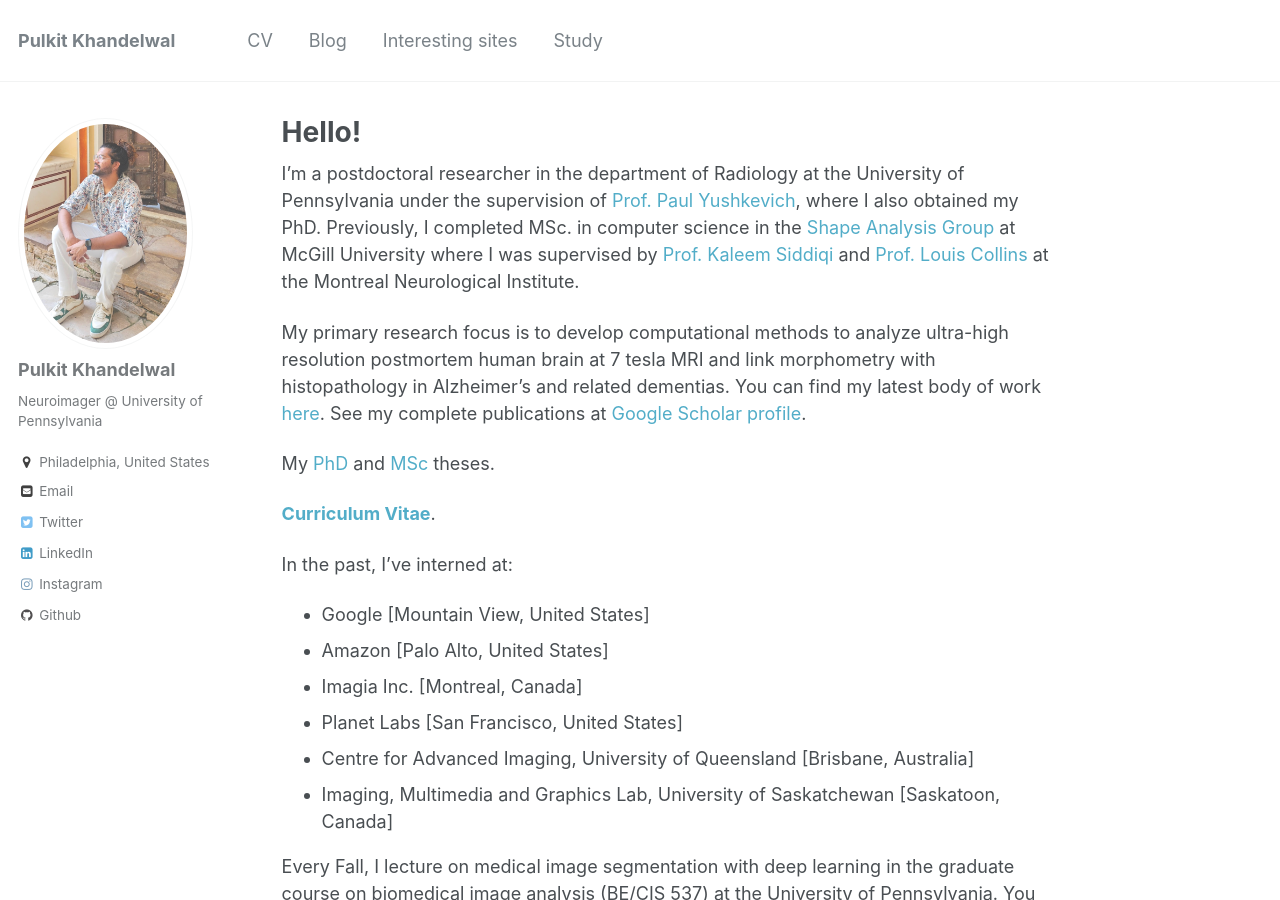
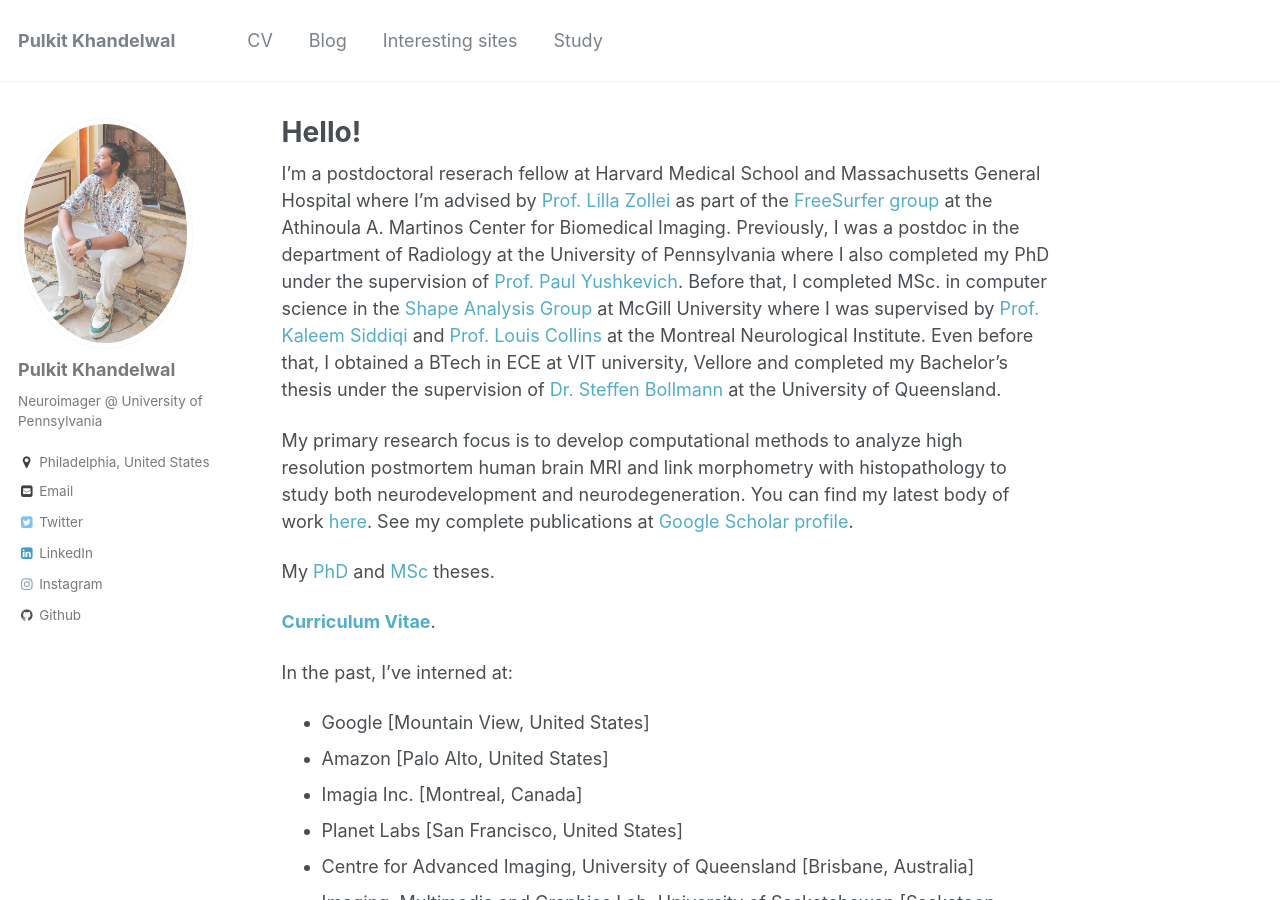
Before and after one commit to Pulkit-Khandelwal/pulkit-khandelwal.github.io, a Jekyll site: the page built from _pages/about.md, in a window 1280 px wide and 900 px high. Built offline with Jekyll 4.4.1, drawn with Linux system fonts in a browser that asks for light colours.

Commit message:
Revise about page with current position and research
Updated professional details and research focus.

```diff
--- a/_pages/about.md
+++ b/_pages/about.md
@@ -7,9 +7,10 @@
   - /about/
   - /about.html
 ---
-I'm a postdoctoral researcher in the department of Radiology at the University of Pennsylvania under the supervision of [Prof. Paul Yushkevich](https://www.med.upenn.edu/apps/faculty/index.php/g275/p2693923), where I also obtained my PhD. Previously, I completed MSc. in computer science in the [Shape Analysis Group](http://www.cim.mcgill.ca/~shape/) at McGill University where I was supervised by [Prof. Kaleem Siddiqi](http://www.cim.mcgill.ca/~siddiqi/) and [Prof. Louis Collins](http://nist.mni.mcgill.ca/) at the Montreal Neurological Institute.
 
-My primary research focus is to develop computational methods to analyze ultra-high resolution postmortem human brain at 7 tesla MRI and link morphometry with histopathology in Alzheimer's and related dementias. You can find my latest body of work [here](https://pulkit-khandelwal.github.io/exvivo-brain-upenn/). See my complete publications at [Google Scholar profile](https://scholar.google.com/citations?hl=en&user=6BOwPcoAAAAJ&view_op=list_works&sortby=pubdate).
+I'm a postdoctoral reserach fellow at Harvard Medical School and Massachusetts General Hospital where I'm advised by [Prof. Lilla Zollei](https://lillazollei.github.io/) as part of the [FreeSurfer group](https://lcn.martinos.org/) at the Athinoula A. Martinos Center for Biomedical Imaging. Previously, I was a postdoc in the department of Radiology at the University of Pennsylvania where I also completed my PhD under the supervision of [Prof. Paul Yushkevich](https://www.med.upenn.edu/apps/faculty/index.php/g275/p2693923). Before that, I completed MSc. in computer science in the [Shape Analysis Group](http://www.cim.mcgill.ca/~shape/) at McGill University where I was supervised by [Prof. Kaleem Siddiqi](http://www.cim.mcgill.ca/~siddiqi/) and [Prof. Louis Collins](http://nist.mni.mcgill.ca/) at the Montreal Neurological Institute. Even before that, I obtained a BTech in ECE at VIT university, Vellore and completed my Bachelor's thesis under the supervision of [Dr. Steffen Bollmann](https://about.uq.edu.au/experts/11402) at the University of Queensland.
+
+My primary research focus is to develop computational methods to analyze high resolution postmortem human brain MRI and link morphometry with histopathology to study both neurodevelopment and neurodegeneration. You can find my latest body of work [here](https://pulkit-khandelwal.github.io/exvivo-brain-upenn/). See my complete publications at [Google Scholar profile](https://scholar.google.com/citations?hl=en&user=6BOwPcoAAAAJ&view_op=list_works&sortby=pubdate).
 
 My [PhD](https://www.proquest.com/docview/3217902703?sourcetype=Dissertations%20&%20Theses) and [MSc](https://escholarship.mcgill.ca/concern/theses/4b29bb21t) theses.
 
```
